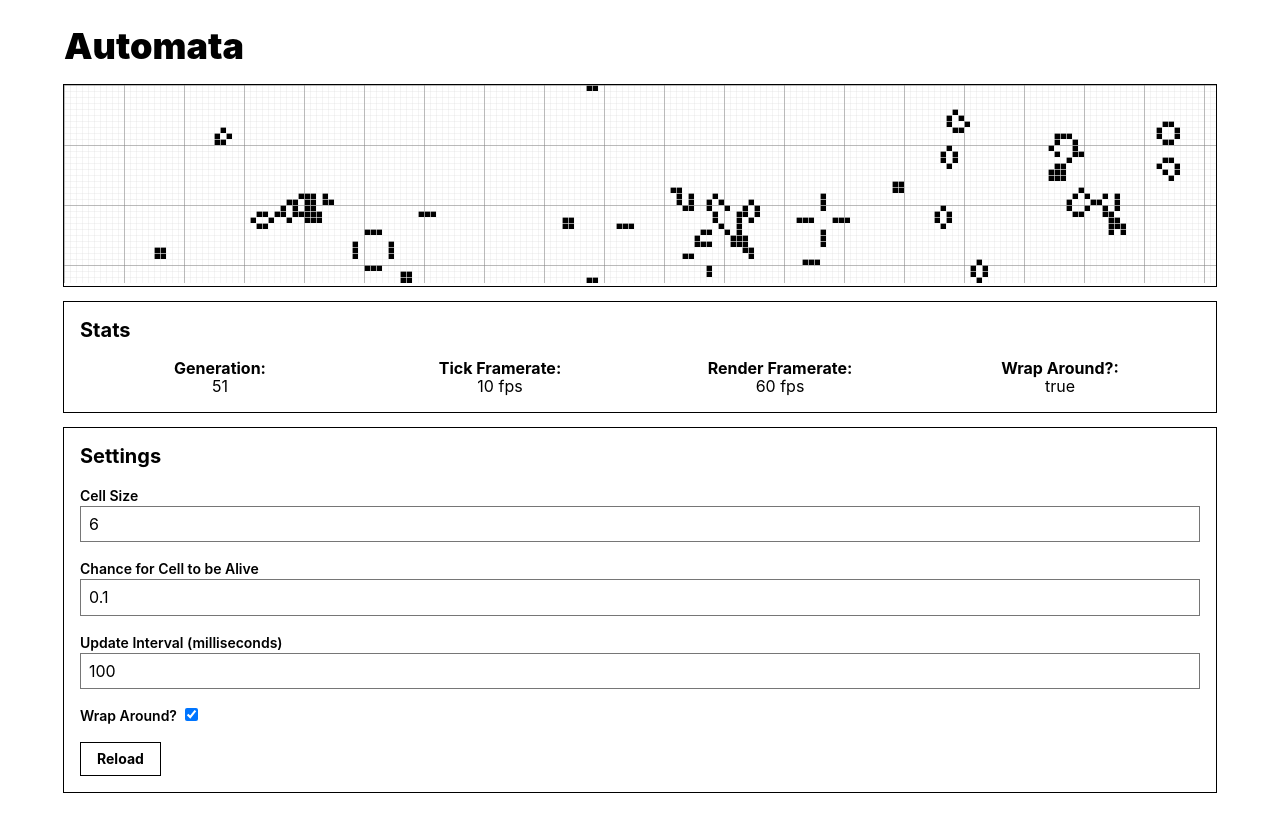
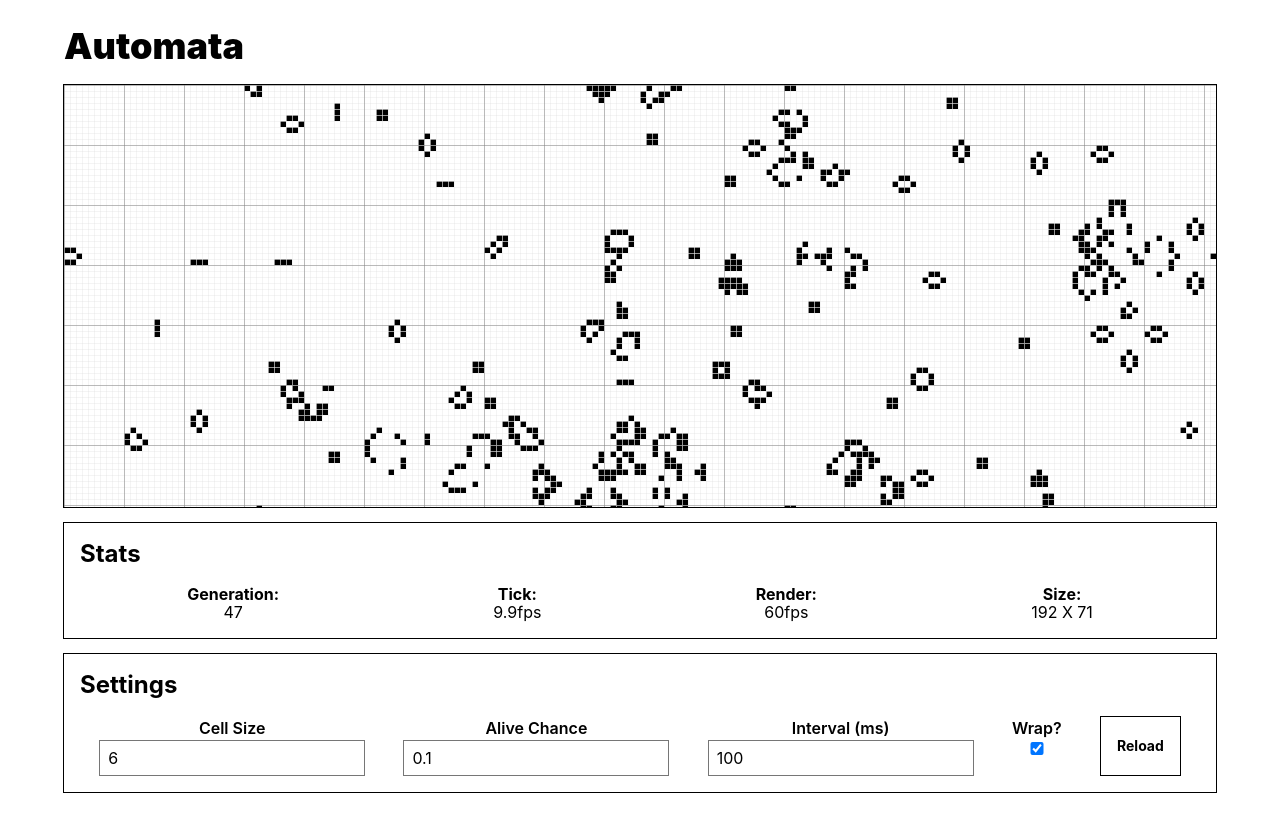
Before and after one commit to fenstamaker/life-playground, a React app: page / in a window 1280 px wide. Shown: the top 832 px of the page. Built offline with nearby package versions, Linux system fonts and the light colour scheme; the HTML template or start-up script is replaced by a standard one.

Commit message:
Use browser render frame to tick game, save battery

```diff
--- a/src/css/index.css
+++ b/src/css/index.css
@@ -25,6 +25,7 @@ html {
 
 #canvas-container {
   width: 100%;
+  text-align: center;
 }
 
 canvas {
@@ -67,3 +68,7 @@ input[type="number"] {
 .fv-100 {
   height: 100%;
 }
+
+.mh-50 {
+  min-height: 50%;
+}
--- a/src/index.tsx
+++ b/src/index.tsx
@@ -29,6 +29,37 @@ function useInterval(callback: () => void, delay: number) {
     }
   }, [delay]);
 }
+function useBrowserInterval(
+  callback: (timestamp?: number) => void,
+  delay: number
+) {
+  const savedCallback = React.useRef<(timestamp?: number) => void>();
+  const previousTimestamp = React.useRef(window.performance.now());
+
+  // Remember the latest callback.
+  React.useEffect(() => {
+    savedCallback.current = callback;
+  }, [callback]);
+
+  // Set up the interval.
+  React.useEffect(() => {
+    let frameId = 0;
+
+    function tick(timestamp: number) {
+      frameId = window.requestAnimationFrame(tick);
+      if (timestamp - previousTimestamp.current >= delay) {
+        savedCallback.current(timestamp);
+        previousTimestamp.current = timestamp;
+      }
+    }
+
+    if (delay !== null) {
+      frameId = window.requestAnimationFrame(tick);
+
+      return () => window.cancelAnimationFrame(frameId);
+    }
+  }, [delay]);
+}
 
 function useWorker(callback: (e: MessageEvent) => void, worker: Worker) {
   const savedWorker = React.useRef<Worker>();
@@ -51,17 +82,6 @@ function useWorker(callback: (e: MessageEvent) => void, worker: Worker) {
   }, [false]);
 
   return (savedWorker.current || { postMessage: (): void => null }).postMessage;
-}
-
-function Wrapper(props: any) {
-  return (
-    <div className="cf ph3 ph5-ns pv2">
-      <header className="">
-        <h1 className="f2 lh-title fw9 mb3 mt0 pt3">Automata</h1>
-      </header>
-      <div {...props} />
-    </div>
-  );
 }
 
 export interface AutomataProps {
@@ -89,7 +109,7 @@ function App() {
 
   const cellInput = React.useRef(cellSize);
 
-  useInterval(() => {
+  useBrowserInterval(() => {
     const timestamp = window.performance.now();
     if (previousTickTime) {
       const delta = timestamp - previousTickTime;
@@ -118,8 +138,8 @@ function App() {
       parseFloat(computedStyle.paddingTop) -
       parseFloat(computedStyle.paddingBottom);
 
-    const w = Math.floor(computedWidth / cellSize);
-    const h = Math.floor(computedHeight / cellSize);
+    const w = Math.ceil(computedWidth / cellSize);
+    const h = Math.ceil(computedHeight / cellSize);
     setWidth(w);
     setHeight(h);
     const g = initGrid(w, h, aliveChance);
@@ -140,7 +160,10 @@ function App() {
           <h1 className="f2 lh-title fw9 mb3 mt0 pt3">Automata</h1>
         </header>
         <div className="flex flex-column flex-auto">
-          <div className="outline w-100 flex-auto" ref={canvasContainer}>
+          <div
+            className="outline w-100 mw-100 overflow-hidden flex-auto mh-50"
+            ref={canvasContainer}
+          >
             <CanvasRenderer
               grid={grid}
               cellSize={cellSize}
@@ -156,31 +179,31 @@ function App() {
             />
           </div>
           <div className="outline pa3 w-100 mt3">
-            <h2 className="f4 lh-title mt0 mb3">Stats</h2>
+            <h2 className="lh-title mv0 mb1 mb3-ns">Stats</h2>
             <div className="flex flex-row justify-around">
-              <span className="w-25 tc">
+              <span className="tc">
                 <strong>Generation:</strong> <br /> {generation}
               </span>
-              <span className="w-25 tc">
-                <strong>Tick Framerate:</strong> <br />{" "}
+              <span className="tc">
+                <strong>Tick:</strong> <br />
                 {Math.ceil(tickRate.reduce((a, b) => a + b, 0)) /
-                  tickRate.length}{" "}
+                  tickRate.length}
                 fps
               </span>
-              <span className="w-25 tc">
-                <strong>Render Framerate:</strong> <br />{" "}
+              <span className="tc">
+                <strong>Render:</strong> <br />
                 {Math.ceil(frameRate.reduce((a, b) => a + b, 0)) /
-                  frameRate.length}{" "}
+                  frameRate.length}
                 fps
               </span>
-              <span className="w-25 tc">
-                <strong>Wrap Around?:</strong> <br />{" "}
-                {wrapAround ? "true" : "false"}
+              <span className="tc">
+                <strong>Size:</strong> <br />
+                {width} X {height}
               </span>
             </div>
           </div>
           <div className="outline pa3 w-100 mt3">
-            <h2 className="f4 lh-title mt0 mb3">Settings</h2>
+            <h2 className="lh-title mt0 mb3">Settings</h2>
             <Formik
               initialValues={{ cellSize, aliveChance, interval, wrapAround }}
               onSubmit={(values, actions) => {
@@ -214,9 +237,12 @@ function App() {
                 return errors;
               }}
               render={props => (
-                <form className="center w-100" onSubmit={props.handleSubmit}>
-                  <div className="mv3">
-                    <label className="db fw6 lh-copy f6" htmlFor="cellSize">
+                <form
+                  className="center w-100 flex flex-row justify-around"
+                  onSubmit={props.handleSubmit}
+                >
+                  <div className="tc">
+                    <label className="db fw6 lh-copy" htmlFor="cellSize">
                       Cell Size
                     </label>
                     <input
@@ -231,9 +257,9 @@ function App() {
                       <div className="red f6 mb2">{props.errors.cellSize}</div>
                     )}
                   </div>
-                  <div className="mv3">
-                    <label className="db fw6 lh-copy f6" htmlFor="aliveChance">
-                      Chance for Cell to be Alive
+                  <div className="tc">
+                    <label className="db fw6 lh-copy" htmlFor="aliveChance">
+                      Alive Chance
                     </label>
                     <input
                       className="pa2 input-reset ba bg-transparent w-100"
@@ -250,13 +276,10 @@ function App() {
                       </div>
                     )}
                   </div>
-                  <div className="mv3">
-                    <label
-                      className="db fw6 lh-copy f6"
-                      htmlFor="updateInterval"
-                    >
-                      Update Interval (milliseconds)
-                    </label>{" "}
+                  <div className="tc">
+                    <label className="db fw6 lh-copy" htmlFor="updateInterval">
+                      Interval (ms)
+                    </label>
                     <input
                       className="pa2 input-reset ba bg-transparent w-100"
                       type="number"
@@ -269,12 +292,12 @@ function App() {
                       <div className="red f6 mb2">{props.errors.interval}</div>
                     )}
                   </div>
-                  <div className="mv3">
-                    <label className="mr2 fw6 lh-copy f6" htmlFor="wrapAround">
-                      Wrap Around?
+                  <div className="tc">
+                    <label className="db fw6 lh-copy" htmlFor="wrapAround">
+                      Wrap?
                     </label>
                     <input
-                      className="lh-copy f6"
+                      className="w2"
                       type="checkbox"
                       name="wrapAround"
                       checked={props.values.wrapAround}
```
